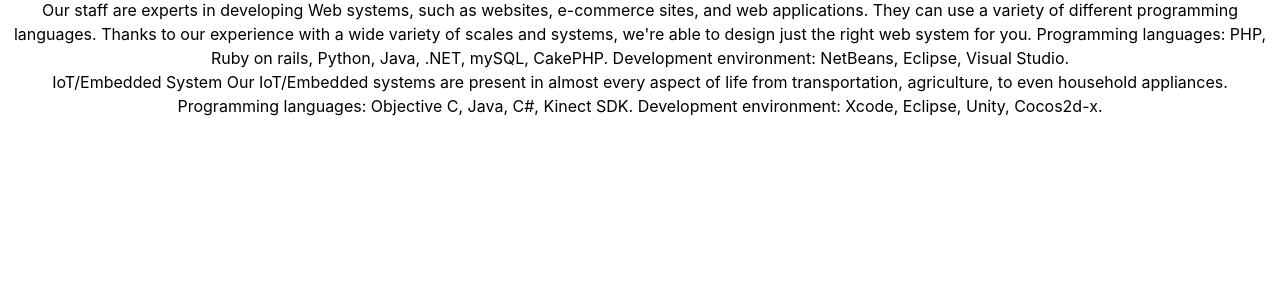
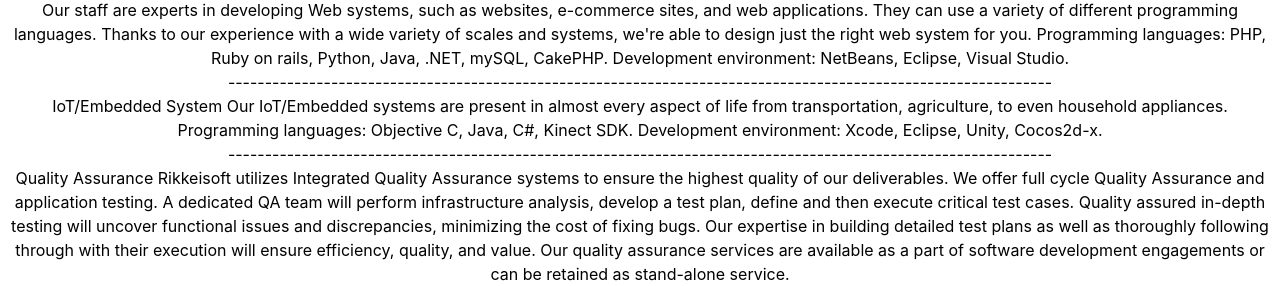
Before and after one commit to lamnxhn/fl-company, a plain HTML site: page aws+.html in a window 1280 px wide. Shown: the part 962-1248 px from the top of the page. Before the commit the page ends 1080 px from the top, so only its background shows below. Drawn offline with nearby package versions, Linux system fonts and the light colour scheme.

Commit message:
Update aws+.html

```diff
--- a/aws+.html
+++ b/aws+.html
@@ -16,6 +16,11 @@
     Programming languages: PHP, Ruby on rails, Python, Java, .NET, mySQL, CakePHP.
 
     Development environment: NetBeans, Eclipse, Visual Studio.</h1></span></center>
+
+
+<center><span style="color: black;">----------------------------------------------------------------------------------------------------------------</span></center>
+
+
 <center><span style="color: black;">IoT/Embedded System
 
 Our IoT/Embedded systems are present in almost every aspect of life from transportation, agriculture, to even household appliances.
@@ -23,6 +28,12 @@ Our IoT/Embedded systems are present in almost every aspect of life from transpo
 Programming languages: Objective C, Java, C#, Kinect SDK.
 
 Development environment: Xcode, Eclipse, Unity, Cocos2d-x.</span></center>
+
+<center><span style="color: black;">----------------------------------------------------------------------------------------------------------------</span></center>
+
+<center><span style="color: black;">Quality Assurance
+Rikkeisoft utilizes Integrated Quality Assurance systems to ensure the highest quality of our deliverables. We offer full cycle Quality Assurance and application testing. A dedicated QA team will perform infrastructure analysis, develop a test plan, define and then execute critical test cases. Quality assured in-depth testing will uncover functional issues and discrepancies, minimizing the cost of fixing bugs. Our expertise in building detailed test plans as well as thoroughly following through with their execution will ensure efficiency, quality, and value. Our quality assurance services are available as a part of software development engagements or can be retained as stand-alone service.
+</span></center>
 </nav>
 </body>
 </html>
```
